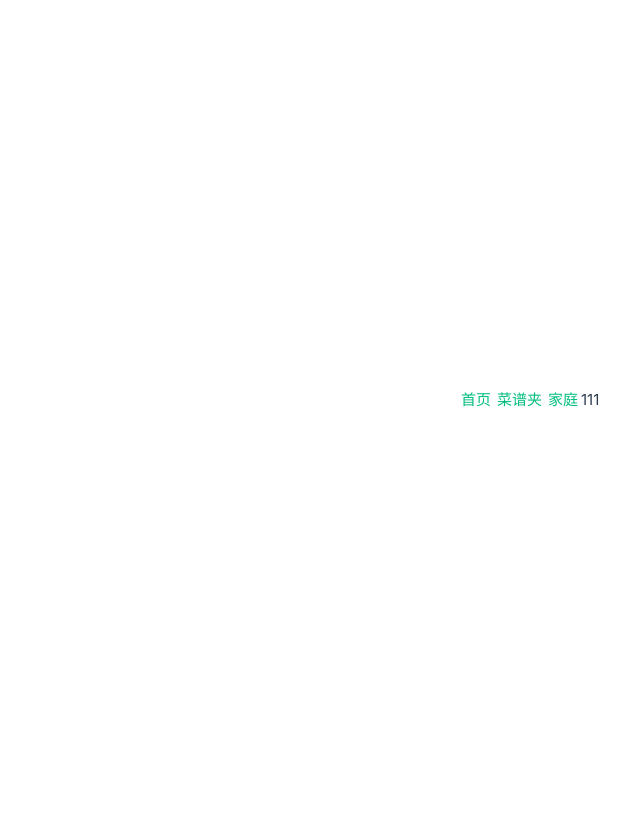
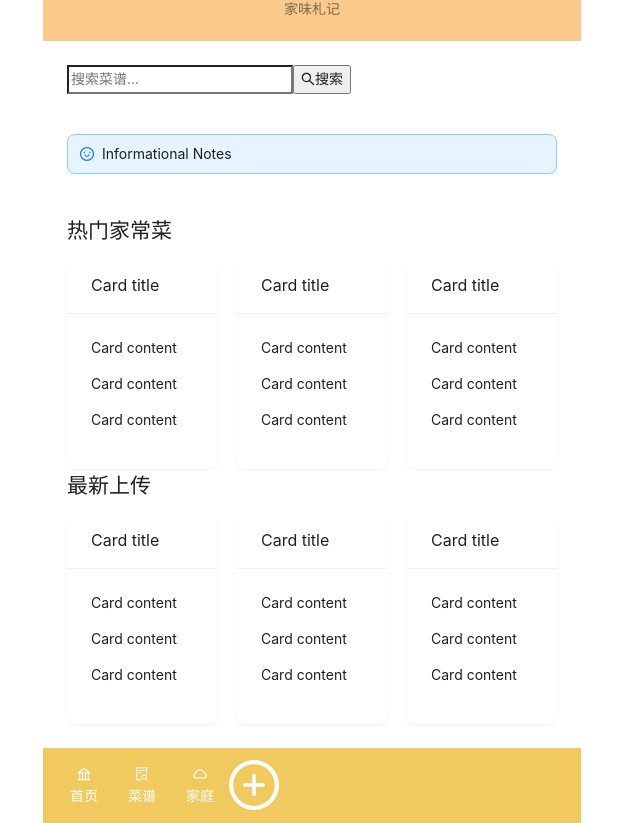
Before and after one commit to yoloeeii-eii/familyCook, a Vue app: page / in a window 1280 px wide. Shown: the whole page, without its empty margins (59-699 px from the left). Before the commit the page ends 800 px from the top, so only its background shows below. Built offline with nearby package versions, Linux system fonts and the light colour scheme; the HTML template or start-up script is replaced by a standard one.

Commit message:
'首页框架'

```diff
--- a/package.json
+++ b/package.json
@@ -18,6 +18,7 @@
     "format": "prettier --write --experimental-cli src/"
   },
   "dependencies": {
+    "@ant-design/icons-vue": "^7.0.1",
     "ant-design-vue": "^4.2.6",
     "pinia": "^3.0.4",
     "vue": "^3.5.25",
--- a/src/App.vue
+++ b/src/App.vue
@@ -1,19 +1,94 @@
+<template>
+  <a-space direction="vertical" class="app-wrapper">
+    <a-layout>
+      <!-- Header：包含导航 -->
+      <a-layout-header class="layout-header">
+        <span>家味札记</span>
+      </a-layout-header>
+
+      <!-- Content：路由页面出口 -->
+      <a-layout-content class="layout-content">
+        <RouterView />
+      </a-layout-content>
+
+      <!-- Footer -->
+      <a-layout-footer class="layout-footer">
+        <nav class="nav-menu">
+          <RouterLink to="/">
+            <BankOutlined />
+            <div>首页</div>
+          </RouterLink>
+          <RouterLink to="/recipes">
+            <FileSearchOutlined />
+              <div>菜谱</div>
+          </RouterLink>
+          <RouterLink to="/family">
+            <CloudOutlined />
+            <div>家庭</div>
+          </RouterLink>
+        </nav>
+        <pop />
+      </a-layout-footer>
+    </a-layout>
+  </a-space>
+</template>
+
 <script setup lang="ts">
 import { RouterLink, RouterView } from 'vue-router'
+import pop from '@/components/pop.vue'
+
+
+
 </script>
 
-<template>
-  <header>
-    <div>
-      <nav>
-        <RouterLink to="/">首页</RouterLink>
-        <RouterLink to="/recipes">菜谱夹</RouterLink>
-        <RouterLink to="/family">家庭</RouterLink>
-      </nav>
-    </div>
-  </header>
-  <RouterView />
-</template>
 
 <style scoped>
+/* 外层 wrapper：占满宽度 */
+.app-wrapper {
+  width: 100%;
+}
+
+/* Header 样式 */
+.layout-header {
+  background: rgb(251, 201, 140);
+  color: #786d51;
+  display: flex;
+  align-items: center;
+  justify-content: center;
+}
+
+/* 导航菜单 */
+.nav-menu {
+  display: flex;
+  gap: 24px;
+}
+
+.nav-menu a {
+  color: #fff;
+  text-decoration: none;
+  font-weight: 500;
+  transition: color 0.3s;
+}
+
+.nav-menu a:hover {
+  color: #17e8ff; /* Antd 主题色 */
+}
+
+/* Content 样式 */
+.layout-content {
+  min-height: calc(100vh - 128px); /* 视口高度 - header 和 footer 高度 */
+  padding: 24px;
+  background-color: #fff;
+}
+
+/* Footer 样式 */
+.layout-footer {
+  background: #f0ca5f;
+  text-align: center;
+  padding: 12px 24px;
+  color: #999;
+  font-size: 14px;
+  display: flex;
+}
+
 </style>
--- /dev/null
+++ b/src/components/pop.vue
@@ -0,0 +1,20 @@
+<template>
+    <PlusCircleOutlined class="addIcon" @click="handleAddClick" />
+</template>
+
+<script setup lang="ts">
+
+function handleAddClick() {
+  console.log('Add icon clicked');
+}
+
+</script>
+
+<style scoped>
+
+.addIcon {
+  font-size: 50px;
+  color: #FFF;
+  padding: 0 12px;
+}
+</style>
--- a/src/main.ts
+++ b/src/main.ts
@@ -4,6 +4,7 @@ import { createApp } from 'vue'
 import { createPinia } from 'pinia'
 import Antd from 'ant-design-vue';
 import 'ant-design-vue/dist/reset.css';  // Antd 重置样式（建议保留）
+import * as Icons from '@ant-design/icons-vue';
 
 import App from './App.vue'
 import router from './router'
@@ -14,6 +15,10 @@ const app = createApp(App)
 app.use(createPinia())       // 状态管理
 app.use(router)              // 路由
 app.use(Antd)                // UI 组件库
+// 全局注册所有图标（体积较大，但使用方便）
+for (const [key, component] of Object.entries(Icons)) {
+  app.component(key, component)
+}
 
 // 2. 最后挂载应用（仅需一次！）
 app.mount('#app')
--- a/src/views/HomeView.vue
+++ b/src/views/HomeView.vue
@@ -1,7 +1,94 @@
-<script setup lang="ts">
+<template>
+  <!-- 搜索栏
+  信息弹窗
+  热门菜
+    卡片
+      图片、标题
+  最新上传
+    卡片
+      图片、标题、头像、用户名、点赞数 -->
+  <!-- <div>搜索栏</div> -->
+  <div class="contain">
+    <div>
+      <input type="text" placeholder="搜索菜谱..." />
+      <button><SearchOutlined />搜索</button>
+    </div>
+    <!-- <div>信息弹窗</div> -->
+    <div>
+      <a-alert message="Informational Notes" type="info" show-icon>
+      <template #icon><smile-outlined /></template>
+    </a-alert>
+    </div>
+    <div>
+      <h2>热门家常菜</h2>
+      <!-- 这里是个轮播图 -->
+      <div class="hotveg">
+        <div>
+          <a-card title="Card title" :bordered="false" style="width: 150px">
+            <p>Card content</p>
+            <p>Card content</p>
+            <p>Card content</p>
+          </a-card>
+        </div>
+        <div>
+          <a-card title="Card title" :bordered="false" style="width: 150px">
+            <p>Card content</p>
+            <p>Card content</p>
+            <p>Card content</p>
+          </a-card>
+        </div>
+        <div>
+          <a-card title="Card title" :bordered="false" style="width: 150px">
+            <p>Card content</p>
+            <p>Card content</p>
+            <p>Card content</p>
+          </a-card>
+        </div>
+      </div>
+      </div>
+    </div>
+
+    <div>
+      <h2>最新上传</h2>
+      <div class="newup">
+        <div>
+          <a-card title="Card title" :bordered="false" style="width: 150px">
+            <p>Card content</p>
+            <p>Card content</p>
+            <p>Card content</p>
+          </a-card>
+        </div>
+        <div>
+          <a-card title="Card title" :bordered="false" style="width: 150px">
+            <p>Card content</p>
+            <p>Card content</p>
+            <p>Card content</p>
+          </a-card>
+        </div>
+        <div>
+          <a-card title="Card title" :bordered="false" style="width: 150px">
+            <p>Card content</p>
+            <p>Card content</p>
+            <p>Card content</p>
+          </a-card>
+        </div>
+    </div>
+  </div>
+</template>
+
+<script setup>
+
 
 </script>
 
-<template>
-  111
-</template>
+<style scoped>
+  .hotveg , .newup {
+    display: flex;
+    gap: 20px;
+  }
+  .contain {
+    display: flex;
+    flex-direction: column;
+    gap: 40px;
+  }
+</style>
```
Also changed, not shown: src/components/indexContent.vue (deleted, +0 -7 lines), src/pages/family.vue (added, +16 -0 lines), src/pages/home.vue (added), src/pages/recipe.vue (added), 2 other files (tests, documents, lock files or other folders).
